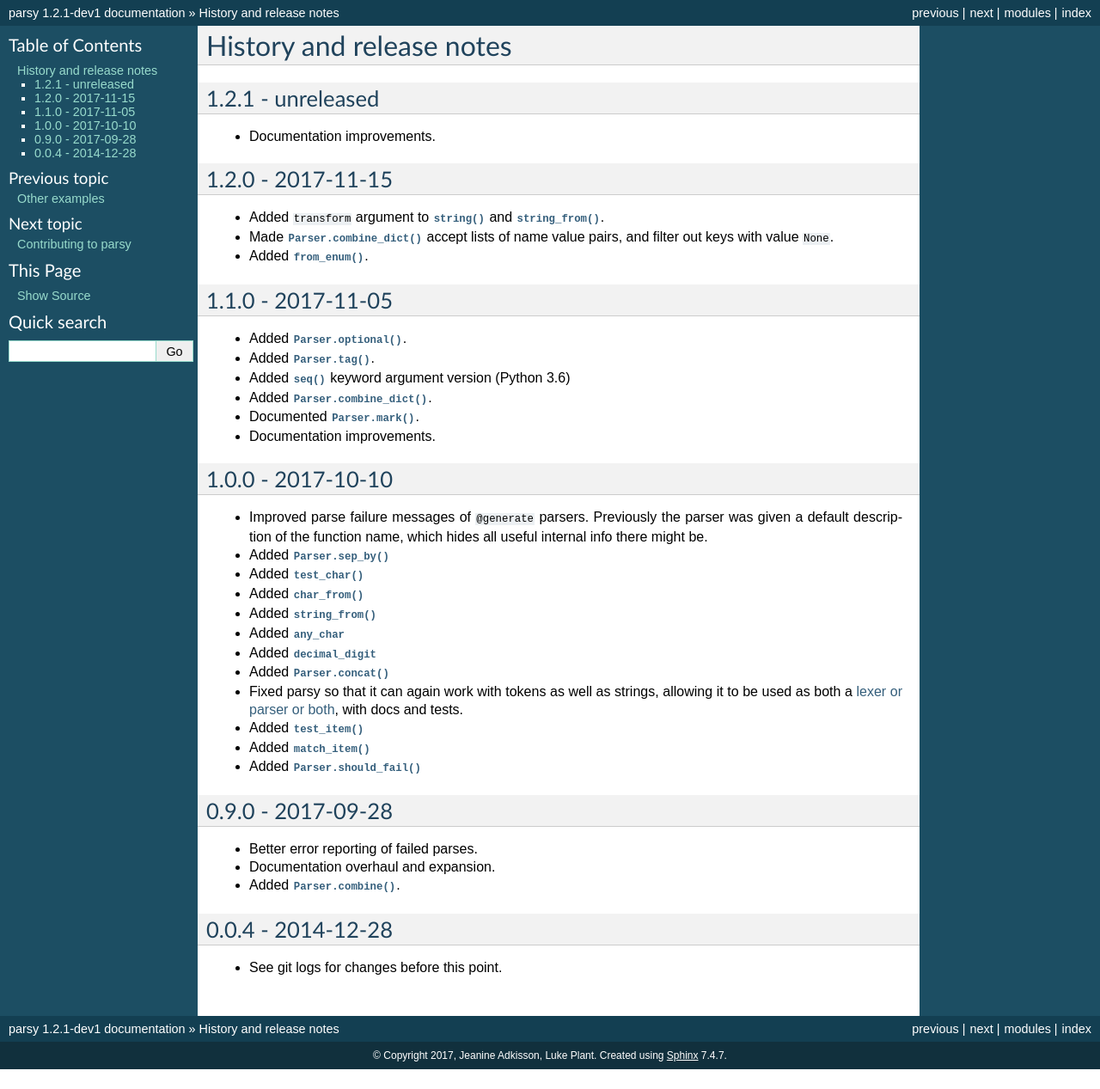
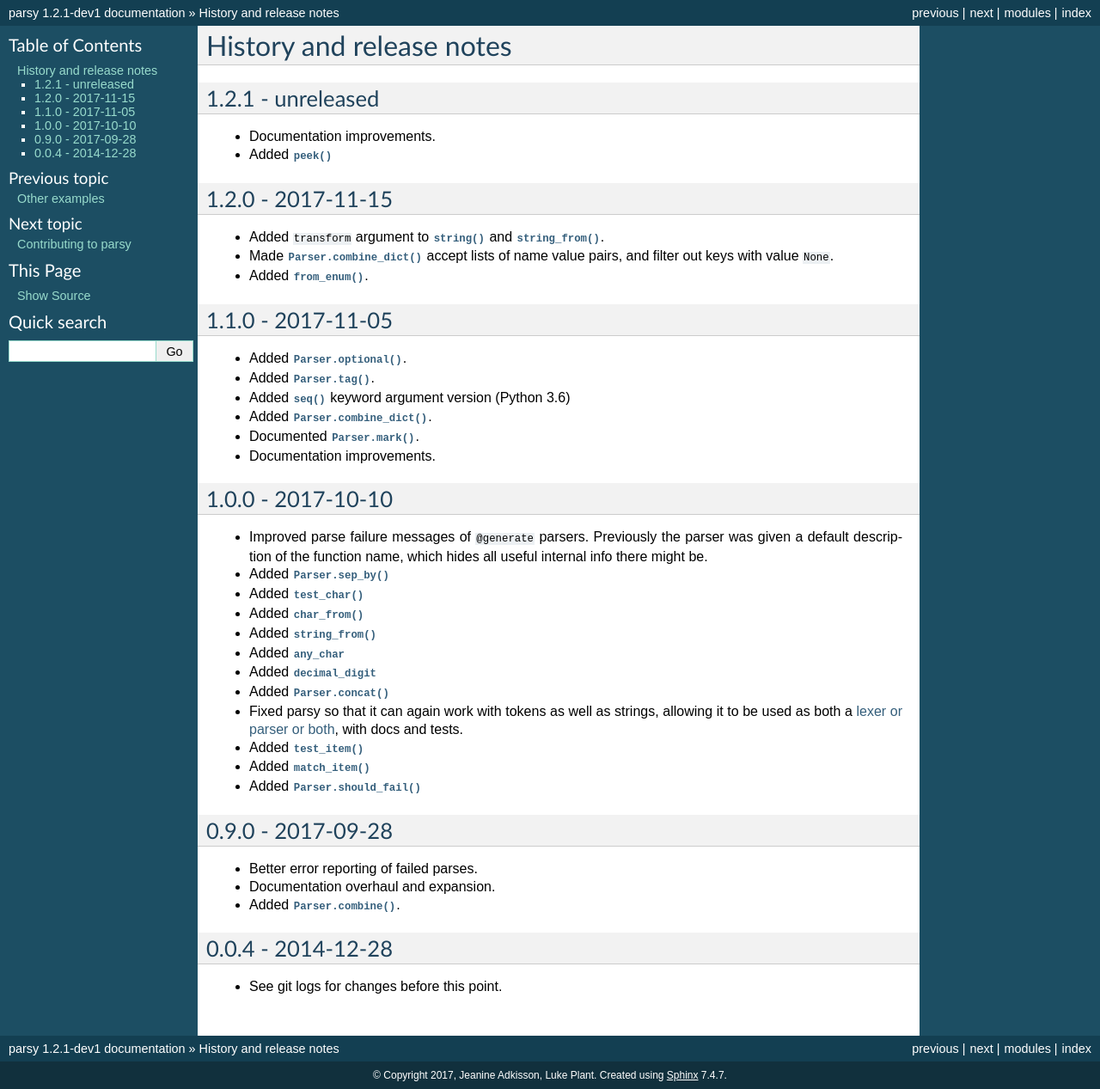
Before and after one commit to python-parsy/parsy, a Sphinx documentation site: the page built from docs/history.rst, in a window 1280 px wide. Shown: the whole page at 86% size. Built offline with Sphinx 7.4.7, drawn with Linux system fonts in a browser that asks for light colours; before the commit the page ends 1244 px from its top, so only the background shows below that.

Commit message:
Added peek() in history.rst

```diff
--- a/docs/history.rst
+++ b/docs/history.rst
@@ -8,6 +8,7 @@
 ------------------
 
 * Documentation improvements.
+* Added :func:`peek`
 
 1.2.0 - 2017-11-15
 ------------------
```
